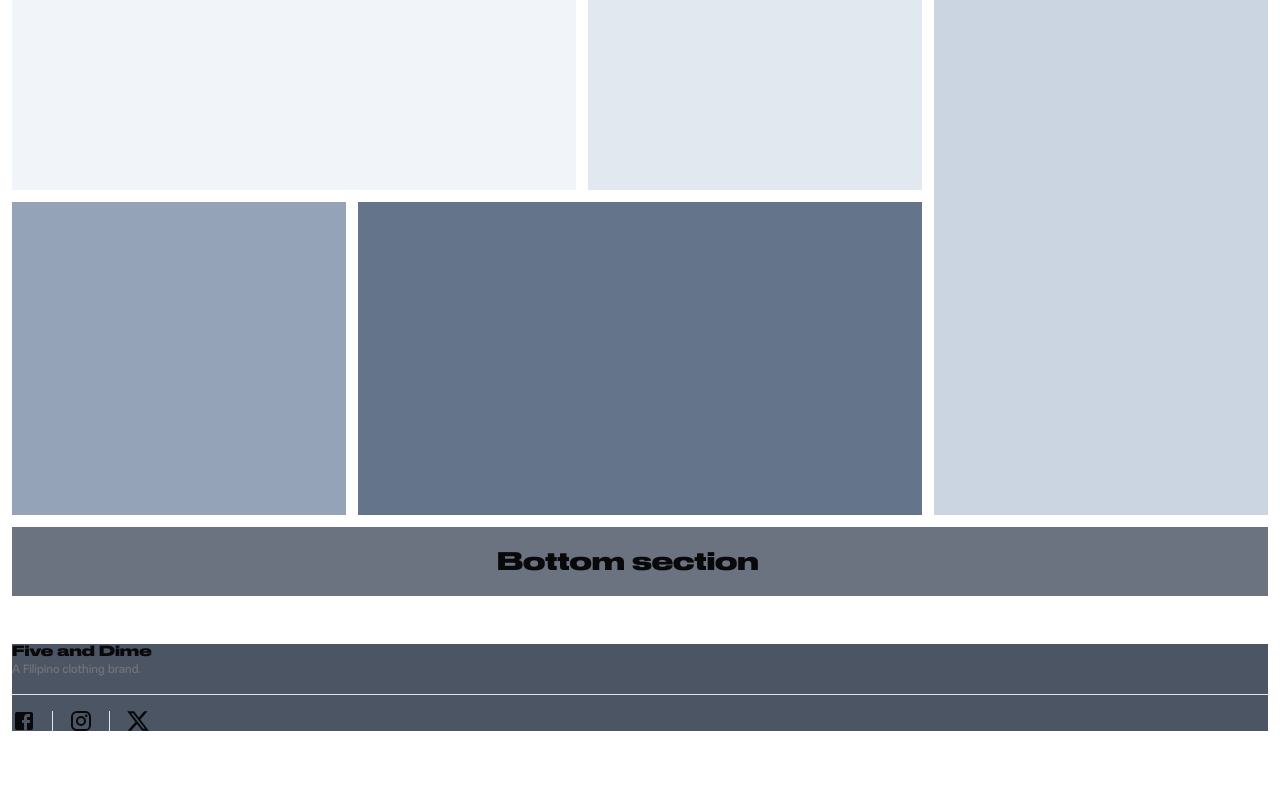
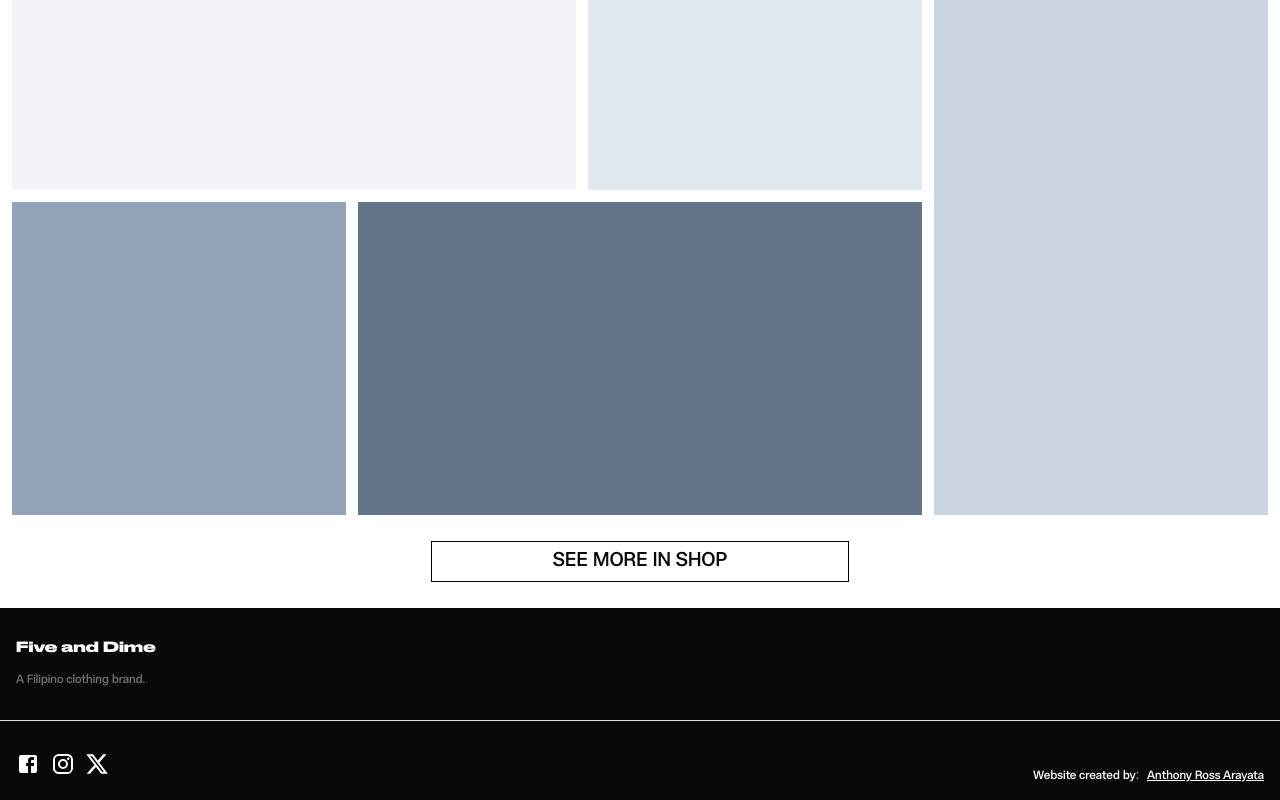
Before and after one commit to anthonyarayata/five-and-dime, a React (Vite) app in the folder frontend/: page / in a window 1280 px wide. Shown: the part 1016-1816 px from the top of the page. Before the commit the page ends 1759 px from the top, so only its background shows below. Built offline with nearby package versions, Linux system fonts and the light colour scheme.

Commit message:
styled footer

```diff
--- a/frontend/src/scenes/Feature.jsx
+++ b/frontend/src/scenes/Feature.jsx
@@ -22,8 +22,10 @@ const Feature = () => {
                     <div className='col-span-3 row-span-8 bg-slate-300'></div>
                     <div className='col-span-3 row-span-4 bg-slate-400'></div>
                     <div className='col-span-5 row-span-4 bg-slate-500'></div>
-                    <div className='col-span-full row-span-1 flex justify-center items-center md:pr-6 text-2xl bg-gray-500'>
-                        <h1 className='font-drukwidebold'>Bottom section</h1>
+                    <div className='col-span-full row-span-1 grid grid-cols-3 grid-rows-5'>
+                        <div className='col-span-1 col-start-2 row-span-3 row-start-2 border border-black flex items-center justify-center'>
+                            <h1 className='font-iconaSans text-xl'>SEE MORE IN SHOP</h1>
+                        </div>
                     </div>
                 </div>
 
--- a/frontend/src/scenes/Footer.jsx
+++ b/frontend/src/scenes/Footer.jsx
@@ -7,30 +7,46 @@ import InstagramIcon from '@mui/icons-material/Instagram';
 
 const Footer = () => {
     return (
-        <PageWrapper>
-            <div className='mt-6 bg-gray-600'>
-                <div className="space-y-1">
-                    <h4 className="text-sm font-drukwidebold leading-none">Five and Dime</h4>
-                    <p className="text-xs text-muted-foreground font-iconaSans">
+        <div className='pt-8 bg-zinc-950 text-white'>
+            <div className="grid grid-cols-3 grid-rows-3 gap-2">
+                <div className='px-4 col-span-1 row-span-1 row-start-1 grid grid-rows-3'>
+                    <h4 className="text-sm font-drukwidebold leading-none row-span-1 row-start-1">Five and Dime</h4>
+                    <p className="text-xs text-muted-foreground font-iconaSans row-span-1 row-start-3">
                         A Filipino clothing brand.
                     </p>
                 </div>
-                <Separator className="my-4" />
-                <div className="flex h-5 items-center space-x-4 text-sm">
+
+                <Separator className="col-span-full row-span-1 row-start-2 self-center" />
+
+                <div className="px-4 col-span-full row-span-1 row-start-3 grid grid-cols-2">
+                    <div className='col-span-1 col-start-1 grid grid-cols-2'>
+                        <div className='col-span-1 grid grid-cols-9 text-sm'>
+                            <div className='col-span-1'>
                                 <a href="https://www.facebook.com/fiveanddime.cvt" target="_blank" rel="noopener noreferrer">
-                        <FacebookIcon style={{ fontSize: 24 }} />
+                                    <FacebookIcon className='text-xl' />
                                 </a>
-                    <Separator orientation="vertical" />
+                            </div>
+                            <div className='col-span-1'>
                                 <a href="https://www.instagram.com/fiveanddime.cvt/" target="_blank" rel="noopener noreferrer">
-                        <InstagramIcon style={{ fontSize: 24 }} />
+                                    <InstagramIcon className='text-xl' />
                                 </a>
-                    <Separator orientation="vertical" />
+                            </div>
+                            <div className='col-span-1'>
                                 <a href="https://www.twitter.com" target="_blank" rel="noopener noreferrer">
-                        <XIcon style={{ fontSize: 24 }} />
+                                    <XIcon className='text-xl'/>
                                 </a>
                             </div>
                         </div>
-        </PageWrapper>
+                    </div>
+                    <div className='col-span-1 col-start-2 flex justify-end items-center text-xs font-iconaSans'>
+                        <span>Website created by:</span>
+                        <a href="https://www.linkedin.com/in/anthony-ross-arayata-4195a4195/" target="_blank" rel="noopener noreferrer" className="underline ml-2">
+                            Anthony Ross Arayata
+                        </a>
+                    </div>
+                </div>
+            </div>
+        </div>
     );
 };
 
```
Lines whose indentation alone changed are shown as unchanged.
